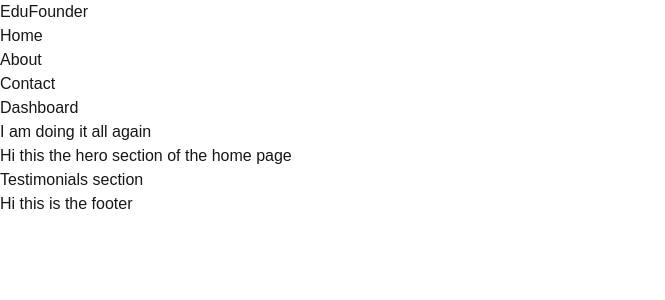
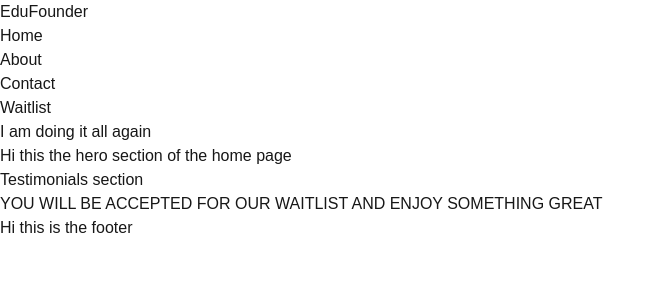
Before and after one commit to adeyemimichael/edufounder, a Next.js app: page / in a window 1280 px wide. Shown: the top 300 px of the page, without its empty margins (0-665 px from the left). Built offline with nearby package versions, Linux system fonts and the light colour scheme.

Commit message:
added some dependencies

```diff
--- a/src/app/about/page.tsx
+++ b/src/app/about/page.tsx
@@ -0,0 +1,6 @@
+export default function About () {
+
+    return (
+        <div>HERE IS THE ABOUT SECTION </div>
+    )
+}
--- a/src/app/dashboard/page.tsx
+++ b/src/app/dashboard/page.tsx
@@ -1,6 +1,6 @@
 
 
-export default function Dashboard (){
+export default function Dashboard () {
 
     return(
         <div>dashboard for users after authentication</div>
--- a/src/app/layout.tsx
+++ b/src/app/layout.tsx
@@ -28,7 +28,8 @@ export default function RootLayout({
       <body
         className={`${geistSans.variable} ${geistMono.variable} antialiased`}
       >
-           <Navbar />  {/* Navbar appears globally on every page */}
+        {/* Navbar appears globally on every page */}
+           <Navbar />
            <main>{children}</main>
       <Footer></Footer>
       </body>
--- a/src/app/page.tsx
+++ b/src/app/page.tsx
@@ -1,11 +1,14 @@
 import HeroSection from "@/components/Herosection";
-import Testimonials from "@/components/Testimonial";
+import Testimonials from "@/components/AiShowcase";
+import Waitlist from "@/components/WaitList";
 export default function Home() {
   return (
     <div className="">
       <h1> I am doing it all again </h1>
       <HeroSection/>
+
       <Testimonials/>
+      <Waitlist/>
     </div>
   );
 }
--- a/src/components/Navbar.tsx
+++ b/src/components/Navbar.tsx
@@ -15,7 +15,7 @@ export default function Navbar() {
             { name: "Home", path: "/" },
             { name: "About", path: "/about" },
             { name: "Contact", path: "/contact" },
-            { name: "Dashboard", path: "/dashboard" },
+            { name: "Waitlist", path: "/login" },
           ].map((link) => (
             <li key={link.path}>
               <Link
--- /dev/null
+++ b/src/components/WaitList.tsx
@@ -0,0 +1,8 @@
+
+export default function Waitlist () {
+
+    return (
+        <div>YOU WILL BE ACCEPTED FOR OUR WAITLIST AND ENJOY SOMETHING GREAT
+        </div>
+    )
+}
```
Also changed, not shown: src/app/login/layout.tsx (added, +42 -0 lines), src/app/login/page.tsx (added, +8 -0 lines), src/app/edufounder logo.png (added), src/components/AiShowcase.tsx (renamed from src/components/Testimonial.tsx).
